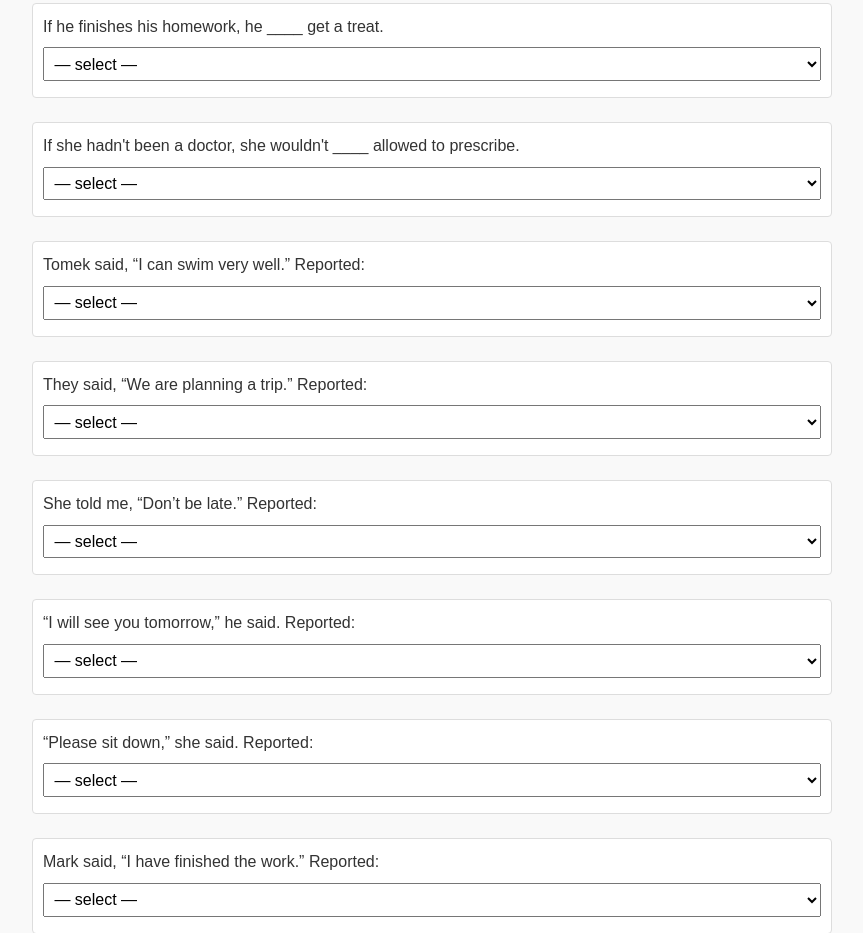
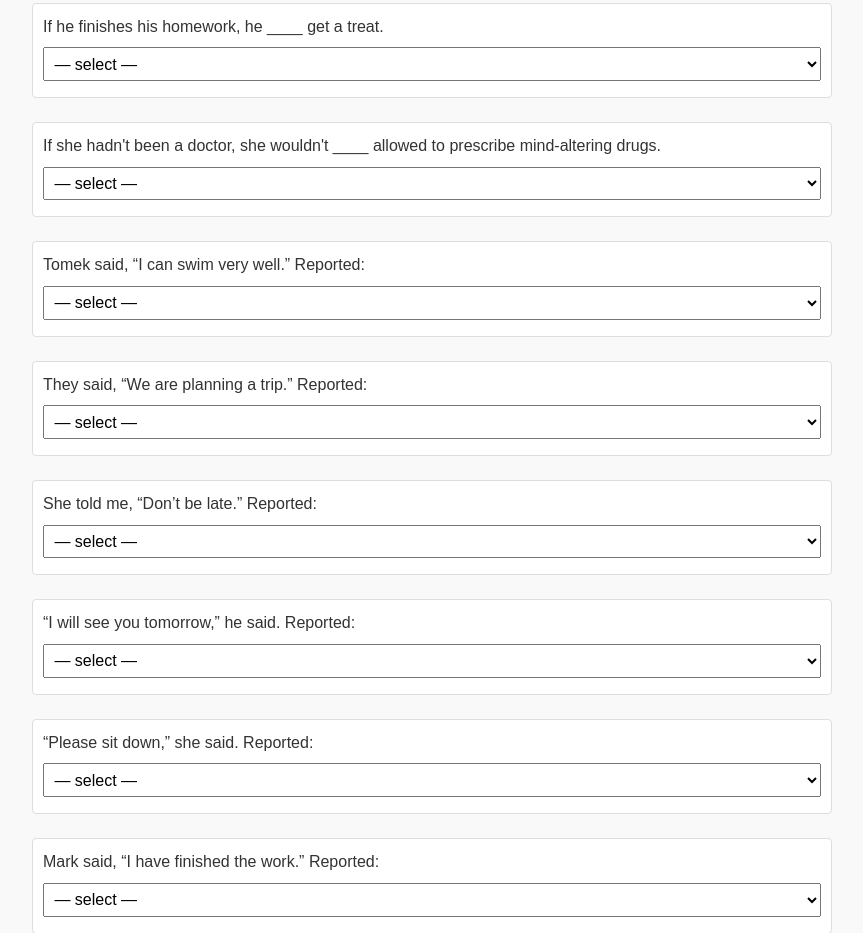
Before and after one commit to haydnstoe/Quiz-no.-2--Magda-, a plain HTML site: page index.html in a window 1280 px wide. Shown: the part 1376-2309 px from the top of the page, without its empty margins (208-1071 px from the left). Drawn offline with Linux system fonts and the light colour scheme.

Commit message:
new Update index.html

```diff
--- a/index.html
+++ b/index.html
@@ -306,7 +306,7 @@
 
     <!-- 16. Conditional -->
     <div class="question" id="q16-wrap">
-      <label for="q16">If she hadn't been a doctor, she wouldn't ____ allowed to prescribe.</label>
+      <label for="q16">If she hadn't been a doctor, she wouldn't ____ allowed to prescribe mind-altering drugs.</label>
       <select id="q16">
         <option value="">— select —</option>
         <option value="had been">had been</option>
```
